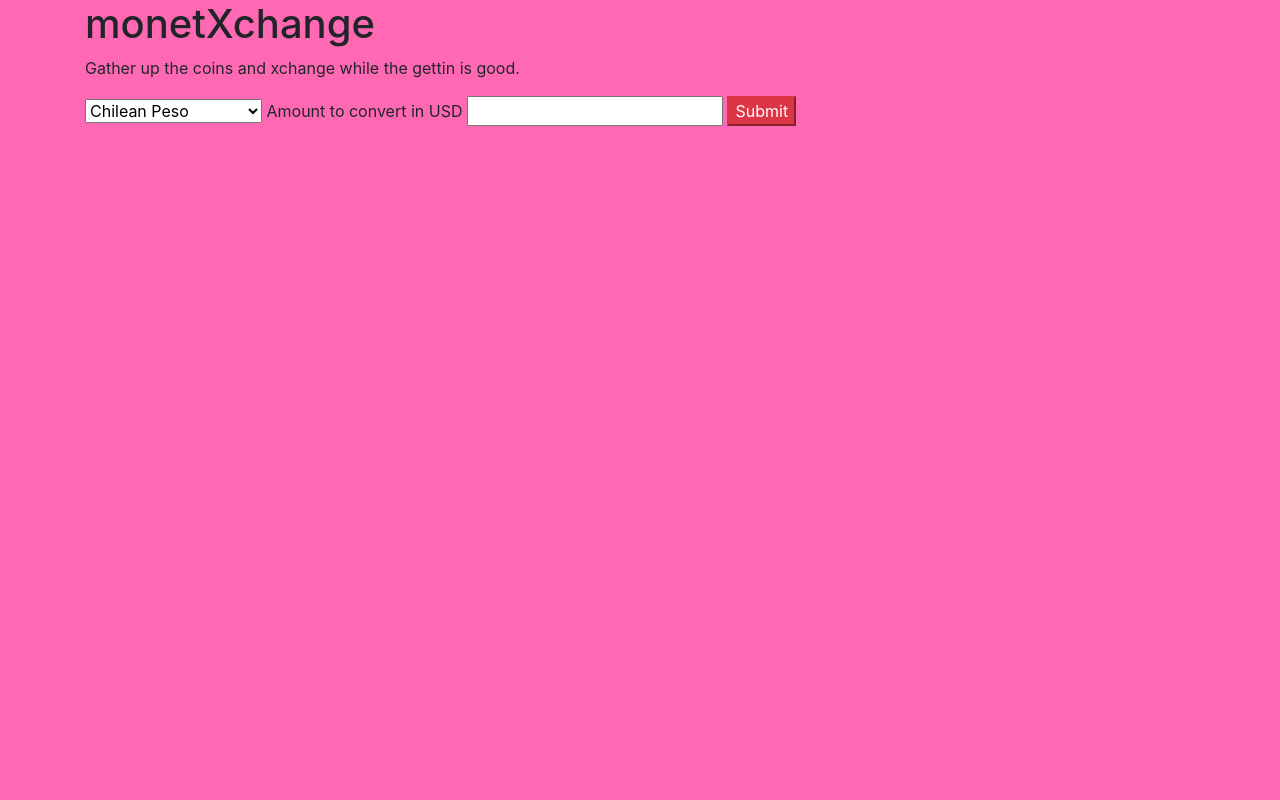
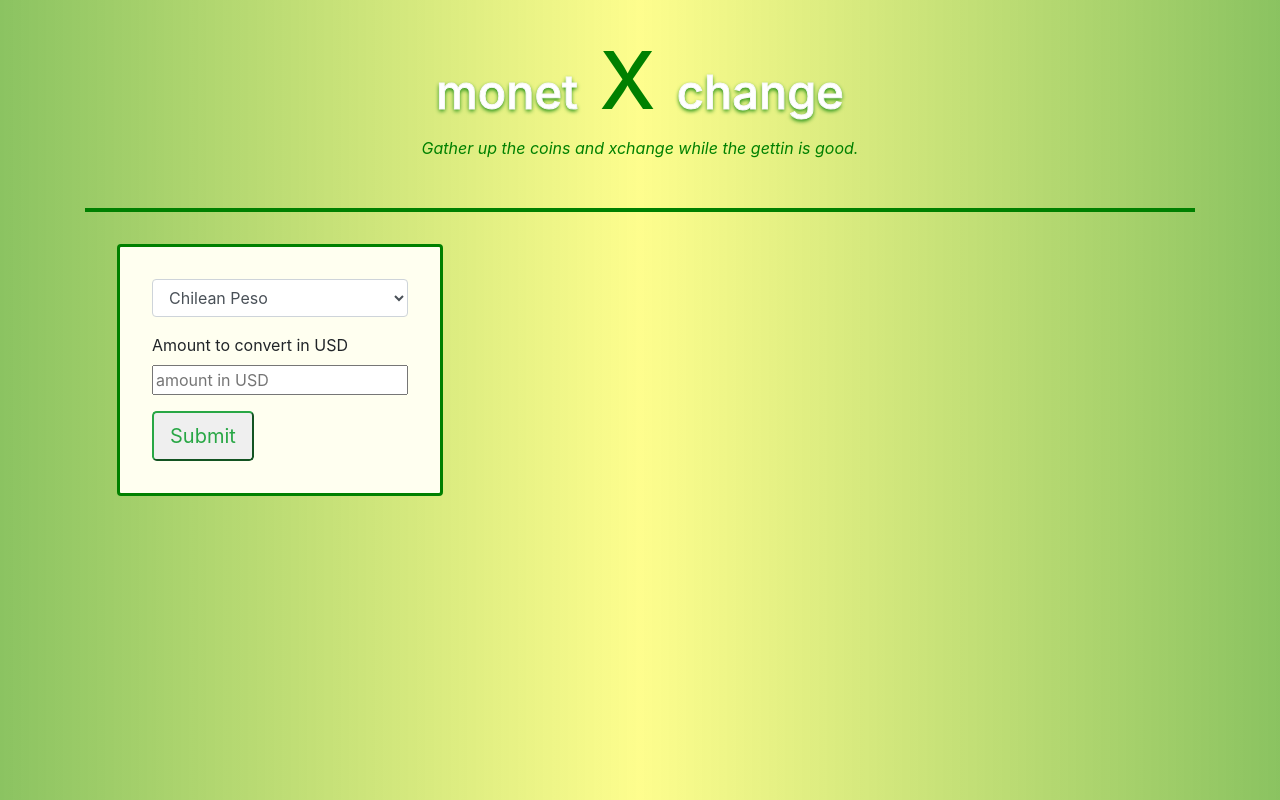
Before and after one commit to rbroadsword/monetXchange, a website built with webpack: page src/index.html in a window 1280 px wide. Built offline with nearby package versions, Linux system fonts and the light colour scheme.

Commit message:
color theme and layout complete,  styling WIP

```diff
--- a/src/css/styles.css
+++ b/src/css/styles.css
@@ -1,3 +1,29 @@
 body {
-  background-color: hotpink;
+  background: rgb(110,180,58);
+  background: linear-gradient(90deg, rgba(110,180,58,0.8) 0%, rgba(253,252,29,0.5) 50%, rgba(110,180,58,0.8038793103448276) 100%);
 }
+.header {
+  text-align: center;
+  padding: 2rem;
+  margin: auto;
+  color: green;
+  border-bottom: .25rem green solid;
+}
+#title{
+	color: white;
+	font-size: 47px;
+	-webkit-text-stroke: 1px #F8F8F8;
+	text-shadow: 0px 2px 4px green;
+}
+.header h1{
+  font-size: 5rem;
+}
+.userInfo {
+  padding: 2rem;
+  margin: 2rem;
+  text-align: left;
+  width: fit-content;
+  background-color:ivory;
+  border: solid green;
+  border-radius: .25rem;
+}
--- a/src/index.html
+++ b/src/index.html
@@ -9,12 +9,13 @@
 <body>
   <div class="container">
     <div class="header">
-      <h1>monetXchange</h1>
-      <p>Gather up the coins and xchange while the gettin is good.</p>
+      <h1><span id="title">monet</span> <span style="color:green;">X</span> <span id="title">change</span></h1>
+      <p><i>Gather up the coins and xchange while the gettin is good.</i></p>
     </div>
     <div class="userInfo">
       <form class="monetForm">
-        <select name="currency" id="currency">
+        <div class="form-group">
+          <select name="currency" id="currency" class="form-control">
             <option value="CLP">Chilean Peso</option>
             <option value="THB">Thai Baht</option>
             <option value="HTG">Haitian Gourde</option>
@@ -22,9 +23,12 @@
             <option value="BTN">Bhutanese Ngultrum</option>
             <option value="other">Other</option>
           </select>
-        <label for="amount">Amount to convert in USD</label>
-        <input type="number" class="amount" required>
-        <button class="btn-danger">Submit</button>
+        </div>
+        <div class="form-group">
+          <label for="amount">Amount to convert in USD</label><br>
+          <input type="number" class="amount" placeholder="amount in USD" required>
+        </div>
+        <button class="btn-outline-success btn-lg">Submit</button>
       </form>
     </div>
     <div class="output">
@@ -32,11 +36,11 @@
       <p><span class="conversionResult"></span></p>
     </div>
     <div>
-      <p><span class="invalidNumber"></span></p>
-      <p><span class="invalidCurrency"></span></p>
+      <p><span class="invalidNumber alert-warning"></span></p>
+      <p><span class="invalidCurrency alert-warning"></span></p>
     </div>
     <div class="errorMsg">
-      <p><span class="error"></span></p>
+      <p><span class="error alert-warning"></span></p>
     </div>
   </div>
 </body>
```
Lines whose indentation alone changed are shown as unchanged.
